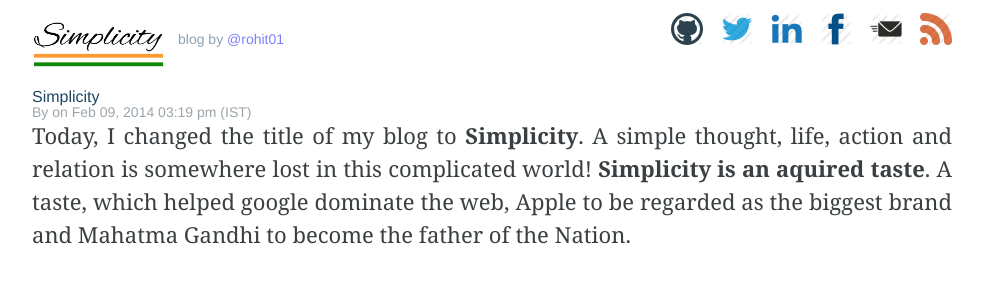
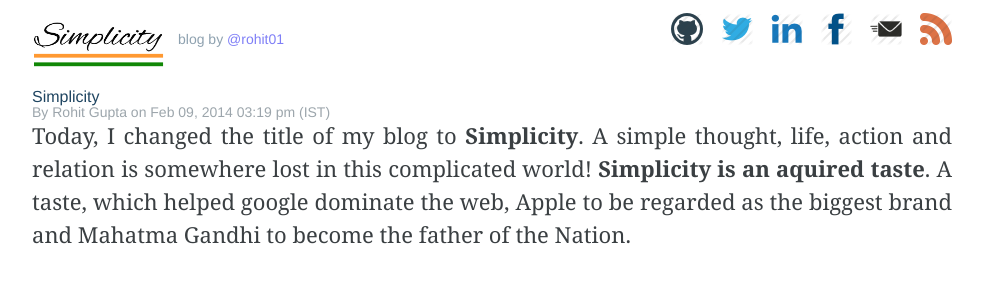
Before and after one commit to rohit01/blog_backup, a Jekyll site: the page built from _posts/2014-02-09-simplicity.md, in a window 1280 px wide. Shown: the top 290 px of the page, without its empty margins (148-1131 px from the left). Built offline with Jekyll 4.4.1, drawn with Linux system fonts in a browser that asks for light colours; Markdown is read by kramdown in place of the engine named in the settings; comment, search, counter and statistics services are not loaded.

Commit message:
Mussed commit _config file

```diff
--- a/_config.yml
+++ b/_config.yml
@@ -29,6 +29,7 @@
     - res/*
 
 website: 'www.rohit.io'
+author_name: 'Rohit Gupta'
 publisher: 'https://www.facebook.com/rohit01io'
 default_home_thumbnails:
   - 'vivekananda.png'
```
